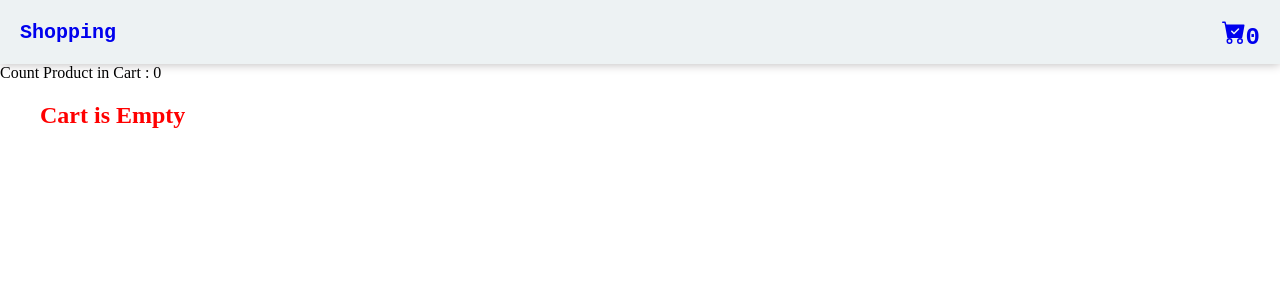
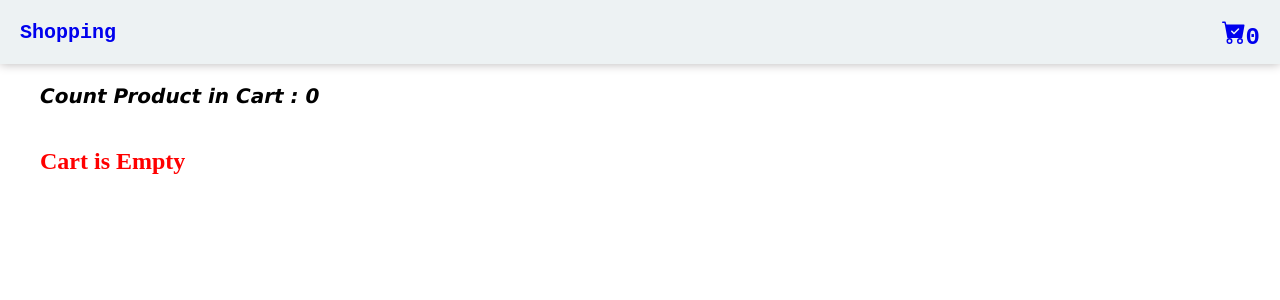
Before and after one commit to hassanamiri369/Redux-toolkit-Shopping-Cart, a React (Vite) app in the folder app/: page /cart in a window 1280 px wide. Shown: the top 300 px of the page. Built offline with nearby package versions, Linux system fonts and the light colour scheme.

Commit message:
fix cart page style

```diff
--- a/app/src/index.css
+++ b/app/src/index.css
@@ -103,3 +103,44 @@ html ,body{
 .box button:hover{
   background-color: rgb(140, 7, 180);
 }
+
+
+/* cart page and cartitem componente */
+
+.content-cart{
+  /* background-color: lightblue; */
+  display: flex;
+  justify-content: center;
+}
+
+table{
+  border: 1px solid gray;
+  width: 90%;
+  font-family:Verdana, Geneva, Tahoma, sans-serif;
+  font-size: 15px;
+}
+
+
+
+th ,td{
+  /* border: 1px solid gray; */
+  padding: 10px 15px;
+}
+th{
+  background-color: rgb(141, 5, 141);
+  color: white;
+}
+
+tr:nth-child(2n){
+  background-color: rgb(204, 204, 247);
+}
+.cart-count{
+  height: 4rem;
+  display: flex;
+  align-items: center;
+  padding-left: 40px;
+  font-size: 20px;
+  font-weight: bold;
+  font-style: italic;
+  font-family:Verdana, Geneva, Tahoma, sans-serif
+}
```
